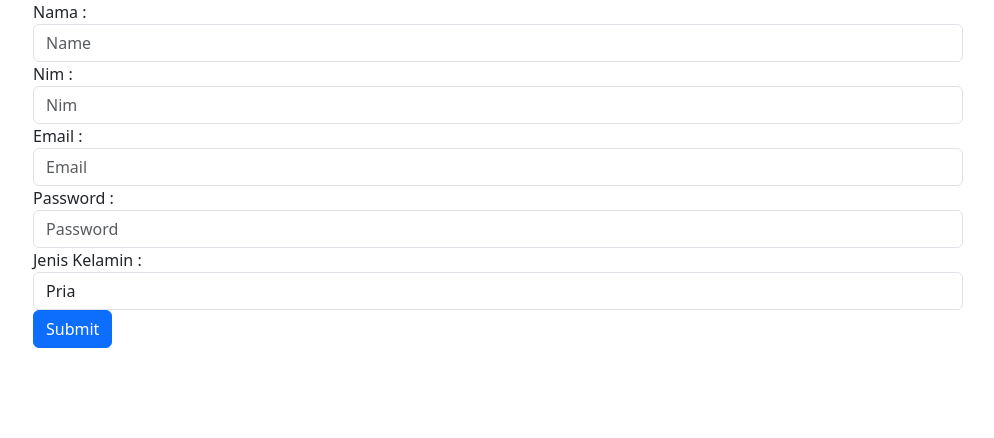
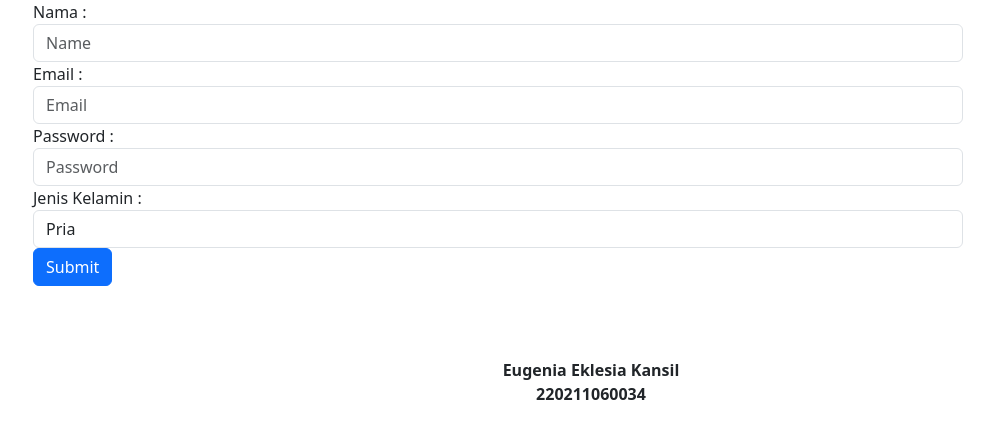
Before and after one commit to piikebu/Modul-2, a plain HTML site: page index.html in a window 1280 px wide. Shown: the whole page, without its empty margins (49-1043 px from the left). Drawn offline with Linux system fonts and the light colour scheme.

Commit message:
Update index.html

```diff
--- a/index.html
+++ b/index.html
@@ -19,10 +19,6 @@
 					<input type="text" class="form-control" placeholder="Name" name="nama" required>
 				</div>
 				<div class="form-group">
-					<label for="nim"> Nim :</label>
-					<input type="text" class="form-control" placeholder="Nim" name="nim" required>
-				</div>
-				<div class="form-group">
 					<label for="email">Email :</label>
 					<input type="email" class="form-control" placeholder="Email" name="email" required>
 				</div>
@@ -42,5 +38,14 @@
 	</div>
 	</form>
 	</div>
+
+	<footer class="text-dark text-center py-4 mt-5" style="background-color: white;">
+        <div class="container">
+            <p class="mb-0"><strong>Eugenia Eklesia Kansil
+            </strong></p>
+            <p class="mb-0"><strong>220211060034</strong></p>
+        </div>
+    </footer>
+
 </body>
 </html>
```
